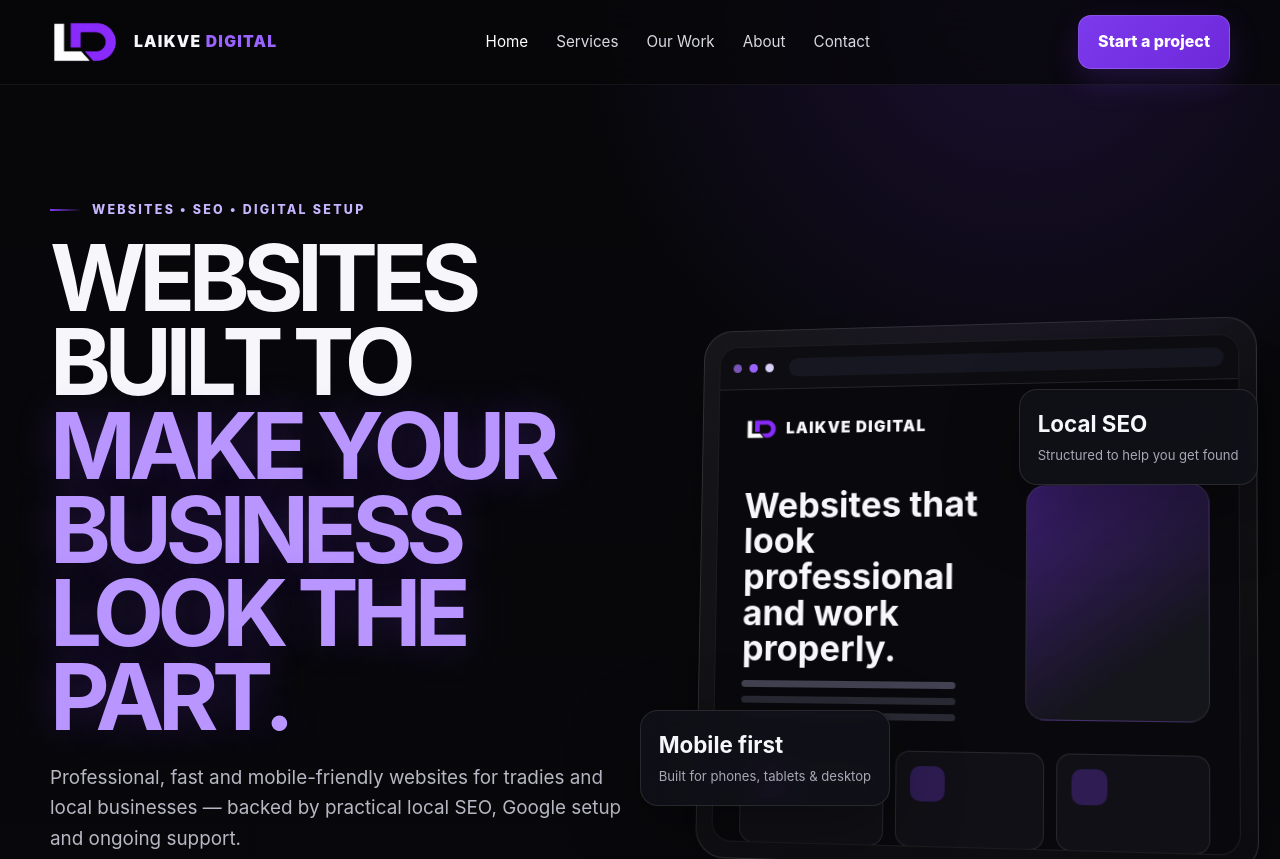
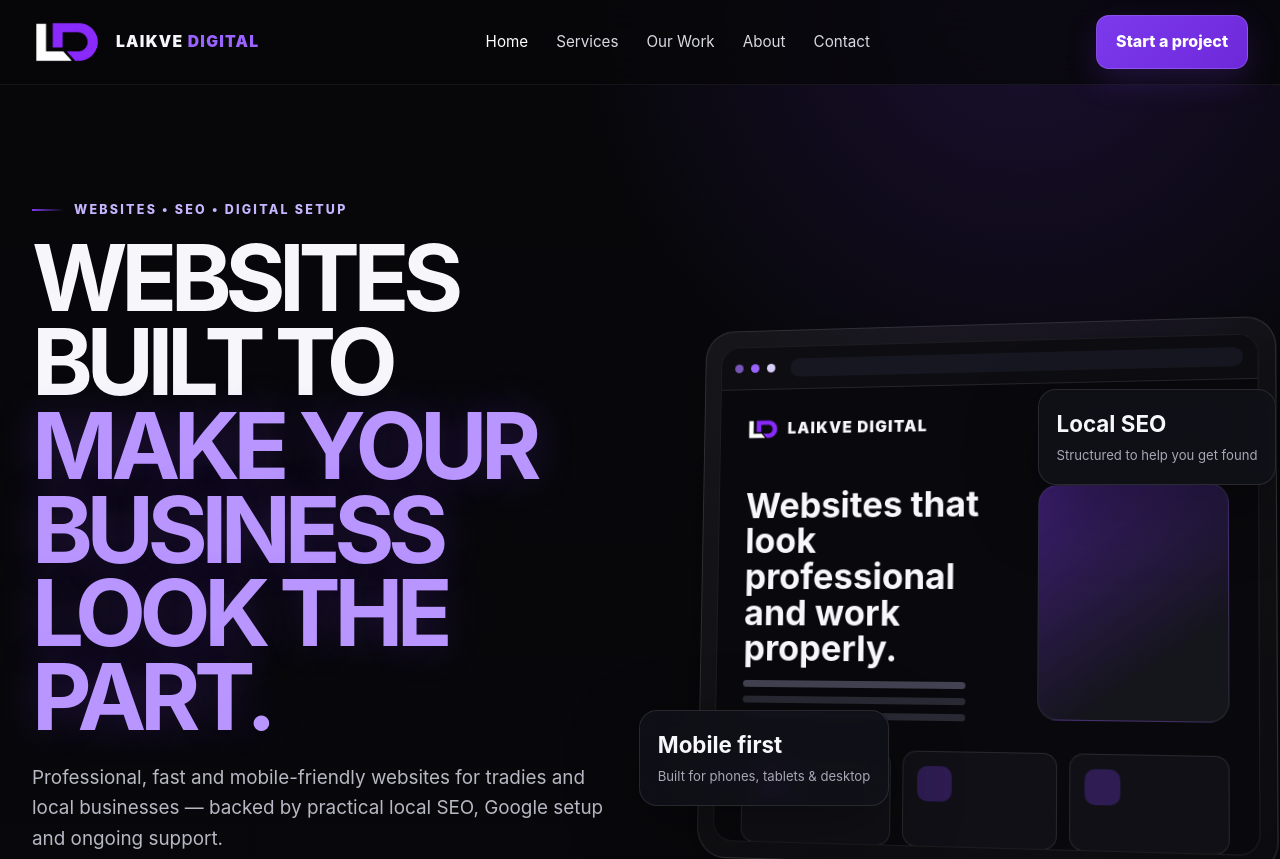
Before and after one commit to laikve271/laikvedigital, a plain HTML site: page index.html in a window 1280 px wide. Shown: the top 859 px of the page. Drawn offline with Linux system fonts and the light colour scheme.

Commit message:
Laikve_Digital_SOURCE_OF_TRUTH_MATCH_ELECTRICAL_WIDTH

```diff
--- a/assets/styles.css
+++ b/assets/styles.css
@@ -101,6 +101,15 @@
 .steps{counter-reset:step;display:grid;grid-template-columns:repeat(4,1fr);gap:18px;margin-top:40px}.step{border:1px solid var(--line);border-radius:22px;padding:24px;background:#0d0d13}.step:before{counter-increment:step;content:"0" counter(step);display:block;color:#a68cff;font-size:.8rem;letter-spacing:.14em;font-weight:900;margin-bottom:30px}.step h3{margin:0 0 8px}.step p{color:var(--muted);margin:0}
 .pricing-note{border-left:3px solid var(--purple);padding:4px 0 4px 18px;color:#bdbdc8;margin-top:26px}
 
+/* Desktop width matched to Laikve Electrical: wider header and hero only. */
+@media(min-width:921px){
+  .site-header .container,
+  .hero .container,
+  .page-hero .container{
+    width:min(calc(100% - 64px),1500px);
+  }
+}
+
 @media(max-width:920px){
   .nav-links{position:fixed;left:20px;right:20px;top:94px;display:none;flex-direction:column;align-items:stretch;background:#0c0c12;border:1px solid var(--line);border-radius:18px;padding:18px;box-shadow:var(--shadow)}.nav-links.open{display:flex}.menu-btn{display:block}.desktop-cta{display:none}
   .hero-grid,.split{grid-template-columns:1fr}.hero{padding-top:74px}.hero-visual{min-height:460px}.device{inset:4% 4% 6% 4%;transform:none}.float-a{left:2%}.float-b{right:2%}
```
